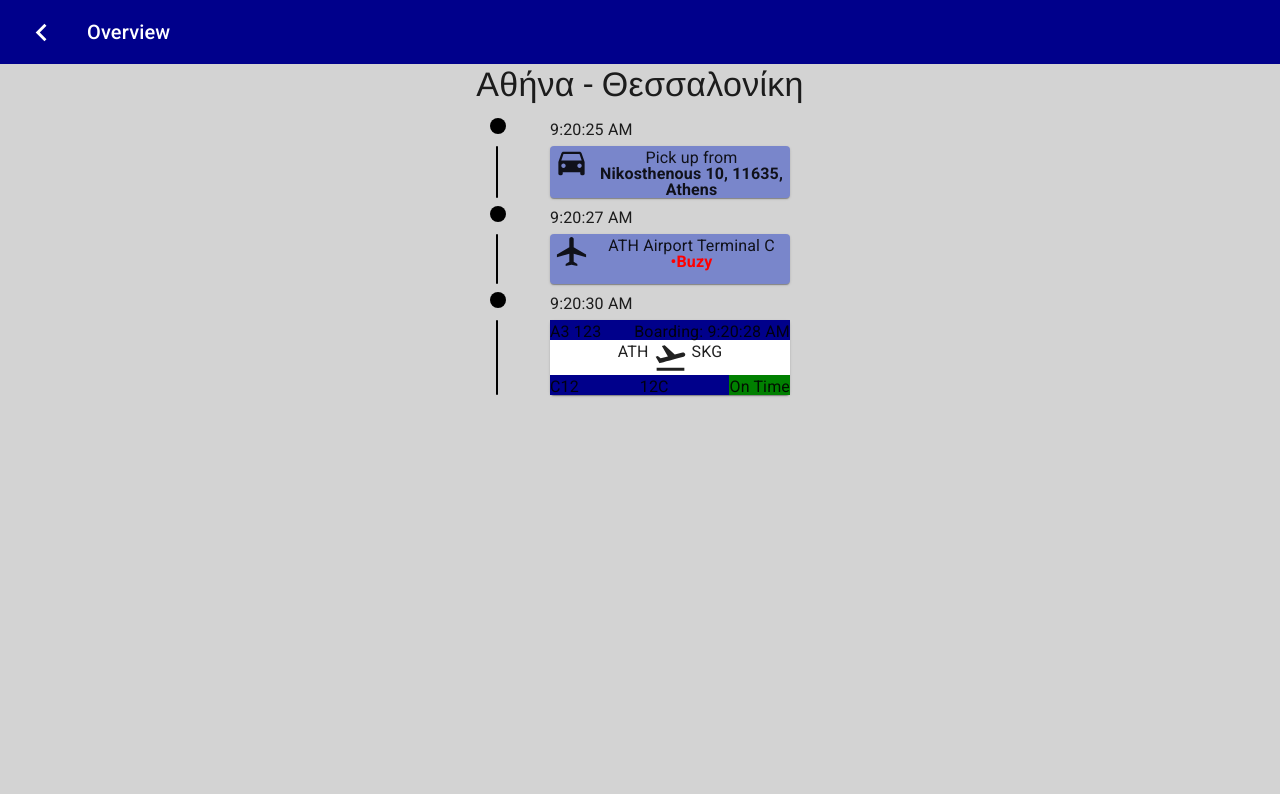
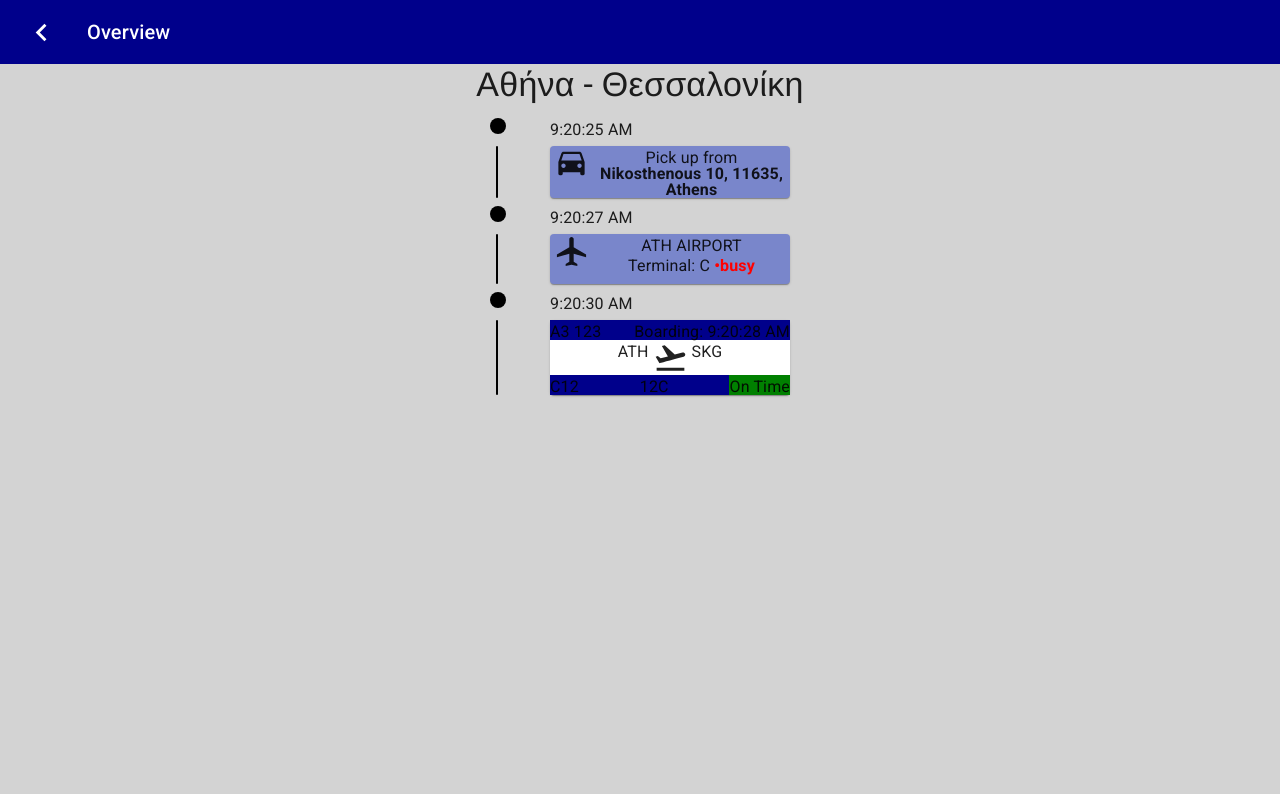
Before and after one commit to Userrrfriendly/itinerary-timeline, a React (Create React App) app: page / in a window 1280 px wide. Built offline with nearby package versions, Linux system fonts and the light colour scheme.

Commit message:
removes hardcoded data fromAirportSegment
now it recieves and renders all data dynamically based on the response

```diff
--- a/src/App.css
+++ /dev/null
@@ -1,38 +0,0 @@
-.App {
-  text-align: center;
-}
-
-.App-logo {
-  height: 40vmin;
-  pointer-events: none;
-}
-
-@media (prefers-reduced-motion: no-preference) {
-  .App-logo {
-    animation: App-logo-spin infinite 20s linear;
-  }
-}
-
-.App-header {
-  background-color: #282c34;
-  min-height: 100vh;
-  display: flex;
-  flex-direction: column;
-  align-items: center;
-  justify-content: center;
-  font-size: calc(10px + 2vmin);
-  color: white;
-}
-
-.App-link {
-  color: #61dafb;
-}
-
-@keyframes App-logo-spin {
-  from {
-    transform: rotate(0deg);
-  }
-  to {
-    transform: rotate(360deg);
-  }
-}
--- a/src/App.js
+++ b/src/App.js
@@ -1,5 +1,4 @@
 import React from "react";
-import "./App.css";
 import AppBar from "./components/AppBar/AppBar";
 import Itinerary from "./containers/Itinerary/Itinerary";
 
--- a/src/components/AirportSegment/AirportSegment.js
+++ b/src/components/AirportSegment/AirportSegment.js
@@ -1,7 +1,8 @@
 import React from "react";
 import { Paper, makeStyles, Typography } from "@material-ui/core";
 import { LocalAirport as AirportIcon } from "@material-ui/icons";
-import JourneySegment from "../../containers/JourneySegmentContainer/JourneySegmentContainer";
+import JourneySegmentContainer from "../../containers/JourneySegmentContainer/JourneySegmentContainer";
+import { terminalBusinessLevel } from "../../helpers/helpers";
 
 const useStyles = makeStyles(theme => ({
   root: {
@@ -9,7 +10,12 @@ const useStyles = makeStyles(theme => ({
     height: "100%",
     backgroundColor: theme.palette.primary.light,
     display: "flex",
-    // flexDirection: "column",
+  },
+  textContainer: {
+    display: "flex",
+    flexFlow: "column",
+    textAlign: "center",
+    width: "100%",
   },
   cardText: {
     lineHeight: 1,
@@ -17,21 +23,51 @@ const useStyles = makeStyles(theme => ({
   },
 }));
 
+const TerminalBusiness = ({ busyness_index }) => {
+  const busyness = terminalBusinessLevel(busyness_index);
+  switch (busyness) {
+    case "busy":
+      return <strong style={{ color: "red" }}>•{busyness}</strong>;
+    case "slightly busy":
+      return <strong style={{ color: "darkorange" }}>•{busyness}</strong>;
+    case "quiet":
+      return <strong style={{ color: "green" }}>•{busyness}</strong>;
+    default:
+      break;
+  }
+};
+
 export default function AirportSegment(props) {
   const classes = useStyles();
 
   return (
-    <JourneySegment departure={props.departure}>
+    <JourneySegmentContainer departure={props.departure}>
       <Paper className={classes.root}>
         <AirportIcon fontSize='large' style={{ margin: "0 0.25rem" }} />
-        <Typography
-          variant='subtitle1'
-          component='p'
-          className={classes.cardText}>
-          {props.origin.value} Airport Terminal C{" "}
-          <strong style={{ color: "red" }}>•Buzy</strong>
-        </Typography>
+        <div className={classes.textContainer}>
+          <Typography
+            variant='subtitle1'
+            component='p'
+            className={classes.cardText}>
+            {`${props.origin.value} ${props.origin.type}`}
+          </Typography>
+          <Typography
+            align='center'
+            variant='subtitle1'
+            component='p'
+            className={classes.cardText}>
+            {`Terminal:  ${props.detail.terminal} `}
+            <TerminalBusiness busyness_index={props.detail.busyness_index} />
+          </Typography>
+        </div>
       </Paper>
-    </JourneySegment>
+    </JourneySegmentContainer>
   );
 }
+
+/**
+ * We don't get any data about the Terminal from the original mock data,
+ * In theory this info should come from the server
+ * so I took the liberty and added an extra property ('terminal') in the second segment -->
+ * detail: { busyness_index: 10, terminal: "C",}
+ */
--- a/src/components/FlightSegment/FlightSegment.js
+++ b/src/components/FlightSegment/FlightSegment.js
@@ -1,7 +1,7 @@
 import React from "react";
 import { Paper, makeStyles, Typography } from "@material-ui/core";
 import { FlightTakeoff as FlightIcon } from "@material-ui/icons";
-import JourneySegment from "../../containers/JourneySegmentContainer/JourneySegmentContainer";
+import JourneySegmentContainer from "../../containers/JourneySegmentContainer/JourneySegmentContainer";
 import { DARKBLUE } from "../../helpers/colors";
 import { timeStampToLocalTime } from "../../helpers/helpers";
 
@@ -35,7 +35,7 @@ export default function FlightSegment(props) {
   const classes = useStyles();
 
   return (
-    <JourneySegment departure={props.departure}>
+    <JourneySegmentContainer departure={props.departure}>
       <Paper className={classes.root}>
         <div className={classes.cardTopBottom}>
           <Typography
@@ -90,6 +90,6 @@ export default function FlightSegment(props) {
           </div>
         </div>
       </Paper>
-    </JourneySegment>
+    </JourneySegmentContainer>
   );
 }
--- a/src/components/GroundSegment/GroundSegment.js
+++ b/src/components/GroundSegment/GroundSegment.js
@@ -1,7 +1,7 @@
 import React from "react";
 import { Paper, makeStyles, Typography } from "@material-ui/core";
 import { DriveEta as CarIcon } from "@material-ui/icons";
-import JourneySegment from "../../containers/JourneySegmentContainer/JourneySegmentContainer";
+import JourneySegmentContainer from "../../containers/JourneySegmentContainer/JourneySegmentContainer";
 
 const useStyles = makeStyles(theme => ({
   root: {
@@ -19,7 +19,7 @@ const useStyles = makeStyles(theme => ({
 export default function GroundSegment(props) {
   const classes = useStyles();
   return (
-    <JourneySegment departure={props.departure}>
+    <JourneySegmentContainer departure={props.departure}>
       <Paper className={classes.root}>
         <CarIcon fontSize='large' style={{ margin: "0 0.25rem" }} />
         <Typography
@@ -29,6 +29,6 @@ export default function GroundSegment(props) {
           Pick up from <strong>{props.origin.value}</strong>
         </Typography>
       </Paper>
-    </JourneySegment>
+    </JourneySegmentContainer>
   );
 }
--- a/src/containers/Itinerary/Itinerary.js
+++ b/src/containers/Itinerary/Itinerary.js
@@ -6,7 +6,7 @@ import {
   CircularProgress,
 } from "@material-ui/core/";
 import { MOCKDATA } from "../../data/mockServerData";
-import { airportCodeToName } from "../../helpers/helpers";
+import { airportCodeToLocalName } from "../../helpers/helpers";
 import SegmentFilter from "../../components/SegmentFilter/SegmentFilter";
 
 const useStyles = makeStyles(theme => ({
@@ -42,7 +42,6 @@ export default function Itinerary() {
     }, Math.random() * 1500);
   }, []);
 
-  console.log(origin, destination);
   /**
    * ✔️Load DATA On Mount
    ** ✔️Show Spinner when the DATA loads
@@ -64,7 +63,8 @@ export default function Itinerary() {
           <>
             <div>
               <Typography variant='h4' component='h1' gutterBottom>
-                {airportCodeToName(origin)} - {airportCodeToName(destination)}
+                {airportCodeToLocalName(origin)} -{" "}
+                {airportCodeToLocalName(destination)}
               </Typography>
             </div>
 
--- a/src/data/mockServerData.js
+++ b/src/data/mockServerData.js
@@ -31,6 +31,7 @@ export const MOCKDATA = {
       departure: 1588827600,
       detail: {
         busyness_index: 10,
+        terminal: "C",
       },
     },
     {
--- a/src/helpers/helpers.js
+++ b/src/helpers/helpers.js
@@ -4,6 +4,16 @@ export const timeStampToLocalTime = timeStamp => {
   return new Date(timeStamp).toLocaleTimeString("en-US");
 };
 
-export const airportCodeToName = code => {
+export const airportCodeToLocalName = code => {
   return airportNameMap[code] ? airportNameMap[code] : code;
 };
+
+export const terminalBusinessLevel = num => {
+  if (num >= 7) {
+    return "busy";
+  } else if (num > 5) {
+    return "slightly busy";
+  } else {
+    return "quiet";
+  }
+};
--- a/src/index.css
+++ b/src/index.css
@@ -7,15 +7,8 @@ body,
   width: 100%;
   height: 100%;
   box-sizing: border-box;
-  /* background-color: red; */
-  /* font-family: -apple-system, BlinkMacSystemFont, 'Segoe UI', 'Roboto', 'Oxygen',
-    'Ubuntu', 'Cantarell', 'Fira Sans', 'Droid Sans', 'Helvetica Neue',
-    sans-serif;
-  -webkit-font-smoothing: antialiased;
-  -moz-osx-font-smoothing: grayscale; */
 }
 
-/* code {
-  font-family: source-code-pro, Menlo, Monaco, Consolas, 'Courier New',
-    monospace;
-} */
+.App {
+  text-align: center;
+}
```
Also changed, not shown: public/index.html (+2 -23 lines), src/logo.svg (deleted).
